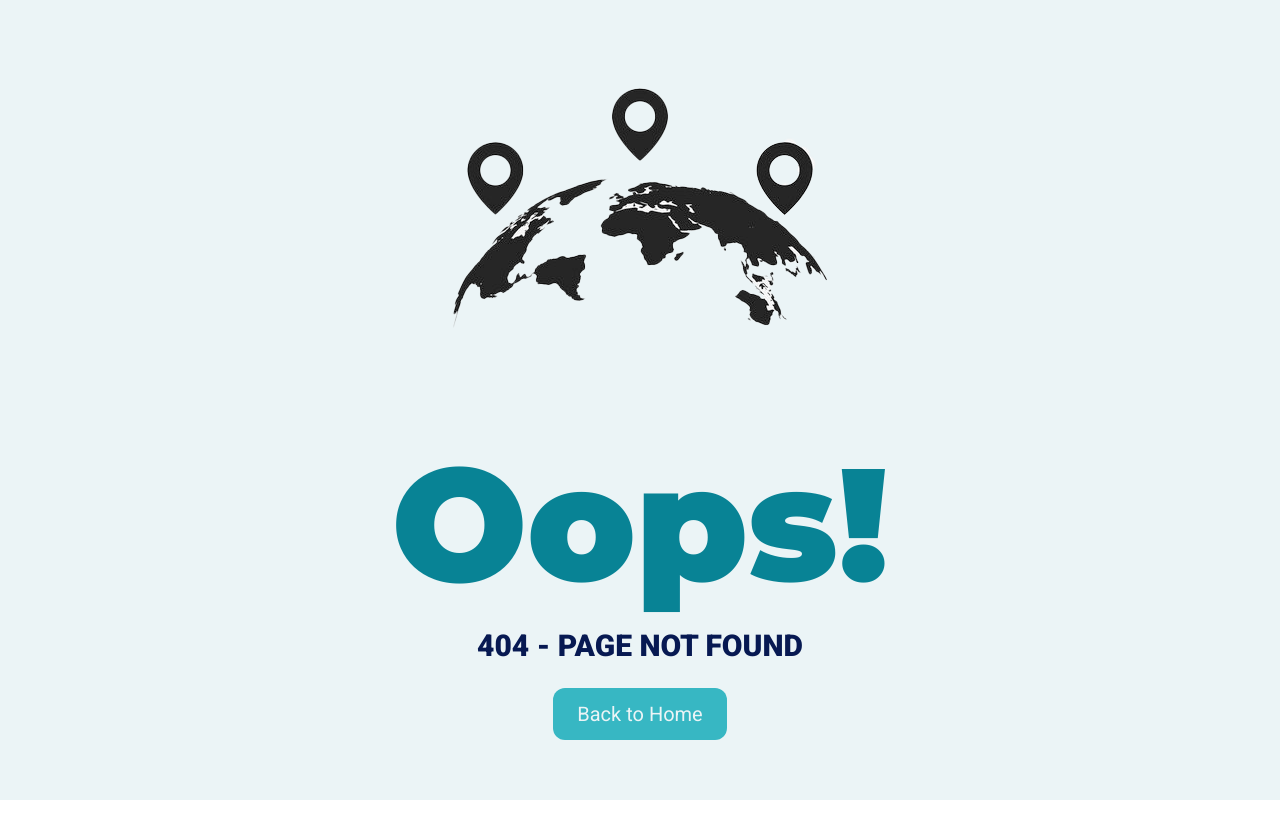
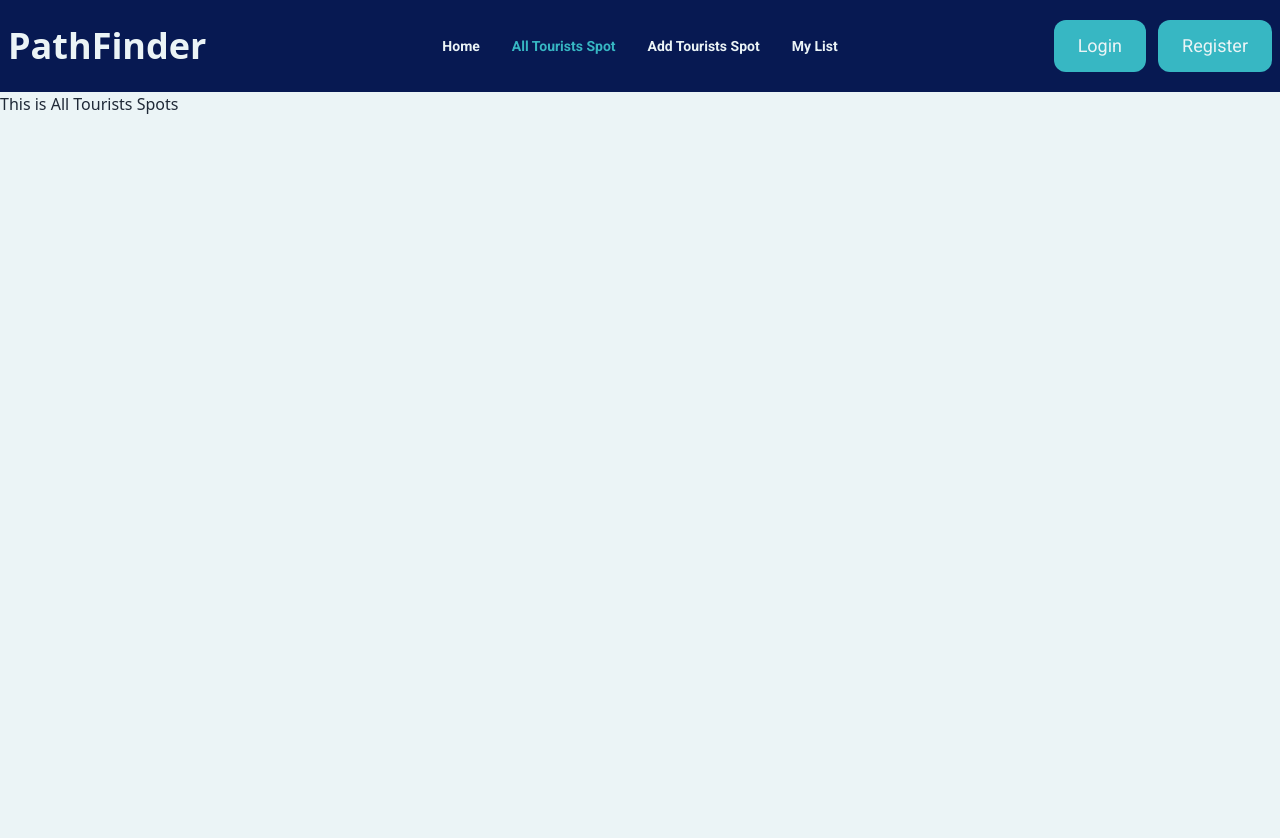
Before and after one commit to arafatrahman41/pathfinder-a10, a React (Vite) app: page /allTourists in a window 1280 px wide. Before the commit this address had no page. Shown: the top 838 px of the page. Before the commit the page ends 800 px from the top, so only its background shows below. Built offline with nearby package versions, Linux system fonts and the light colour scheme.

Commit message:
approximately complete the navbar

```diff
--- a/src/components/Nav/Nav.jsx
+++ b/src/components/Nav/Nav.jsx
@@ -1,15 +1,26 @@
-import { NavLink } from "react-router-dom";
+import { Link, NavLink } from "react-router-dom";
 
 const Nav = () => {
   const navLinks = (
     <>
       <li>
-        <NavLink to='/'>Home</NavLink>
+        <NavLink className={({isActive}) => isActive ? "text-[#071952] lg:text-[#37B7C3]" : ''}
+         to='/'>Home</NavLink>
+      </li>
+      <li>
+        <NavLink className={({isActive}) => isActive ? "text-[#071952] lg:text-[#37B7C3]" : ''} to='/allTourists'>All Tourists Spot</NavLink>
+      </li>
+      <li>
+        <NavLink className={({isActive}) => isActive ? "text-[#071952] lg:text-[#37B7C3]" : ''} to='/addTourists'>Add Tourists Spot</NavLink>
+      </li>
+      <li>
+        <NavLink className={({isActive}) => isActive ? "text-[#071952] lg:text-[#37B7C3]" : ''} to='/myList'>My List</NavLink>
       </li>
     </>
   );
   return (
-    <div className="navbar bg-[#071952] text-[#EBF4F6]">
+    <div className="bg-[#071952] text-[#EBF4F6] py-3">
+        <div className="navbar">
       <div className="navbar-start">
         <div className="dropdown">
           <div tabIndex={0} role="button" className="btn btn-ghost lg:hidden">
@@ -30,19 +41,21 @@ const Nav = () => {
           </div>
           <ul
             tabIndex={0}
-            className="menu menu-sm dropdown-content bg-[#37B7C3] rounded-box z-[1] mt-3 w-52 p-2 shadow"
+            className="menu menu-sm dropdown-content bg-[#37B7C3] rounded-box z-[1] mt-3 w-52 p-2 shadow font-roboto font-semibold"
           >
             {navLinks}
           </ul>
         </div>
-        <a className="btn btn-ghost text-xl">daisyUI</a>
+        <a className="text-2xl font-semibold md:text-4xl">PathFinder</a>
       </div>
       <div className="navbar-center hidden lg:flex">
-        <ul className="menu menu-horizontal px-1">{navLinks}</ul>
+        <ul className="menu menu-horizontal px-1 font-roboto font-semibold">{navLinks}</ul>
       </div>
-      <div className="navbar-end">
-        <a className="btn">Button</a>
+      <div className="navbar-end gap-3">
+        <Link to='login' className="bg-[#37B7C3] text-lg font-roboto text-[#EBF4F6] px-6 py-3 rounded-xl hover:scale-105 hover:opacity-95">Login</Link>
+        <Link to='register' className="bg-[#37B7C3] text-lg font-roboto text-[#EBF4F6] px-6 py-3 rounded-xl hover:scale-105 hover:opacity-95">Register</Link>
       </div>
+    </div>
     </div>
   );
 };
--- /dev/null
+++ b/src/pages/AddTourists/AddTourists.jsx
@@ -0,0 +1,9 @@
+const AddTourists = () => {
+    return (
+        <div>
+            <h2>Add Tourists</h2>
+        </div>
+    );
+};
+
+export default AddTourists;
--- /dev/null
+++ b/src/pages/AllTouristsSpot/AllTouristsSpot.jsx
@@ -0,0 +1,9 @@
+const AllTouristsSpot = () => {
+    return (
+        <div>
+            <h2>This is All Tourists Spots</h2>
+        </div>
+    );
+};
+
+export default AllTouristsSpot;
--- /dev/null
+++ b/src/pages/Login/Login.jsx
@@ -0,0 +1,9 @@
+const Login = () => {
+    return (
+        <div>
+            <h2>This is Login page</h2>
+        </div>
+    );
+};
+
+export default Login;
--- /dev/null
+++ b/src/pages/MyList/MyList.jsx
@@ -0,0 +1,9 @@
+const MyList = () => {
+    return (
+        <div>
+            <h2>This my list</h2>
+        </div>
+    );
+};
+
+export default MyList;
--- /dev/null
+++ b/src/pages/Register/Register.jsx
@@ -0,0 +1,9 @@
+const Register = () => {
+    return (
+        <div>
+            <h2>This is Register page</h2>
+        </div>
+    );
+};
+
+export default Register;
```
Also changed, not shown: src/routes/Routes.jsx (+25 -0 lines).
